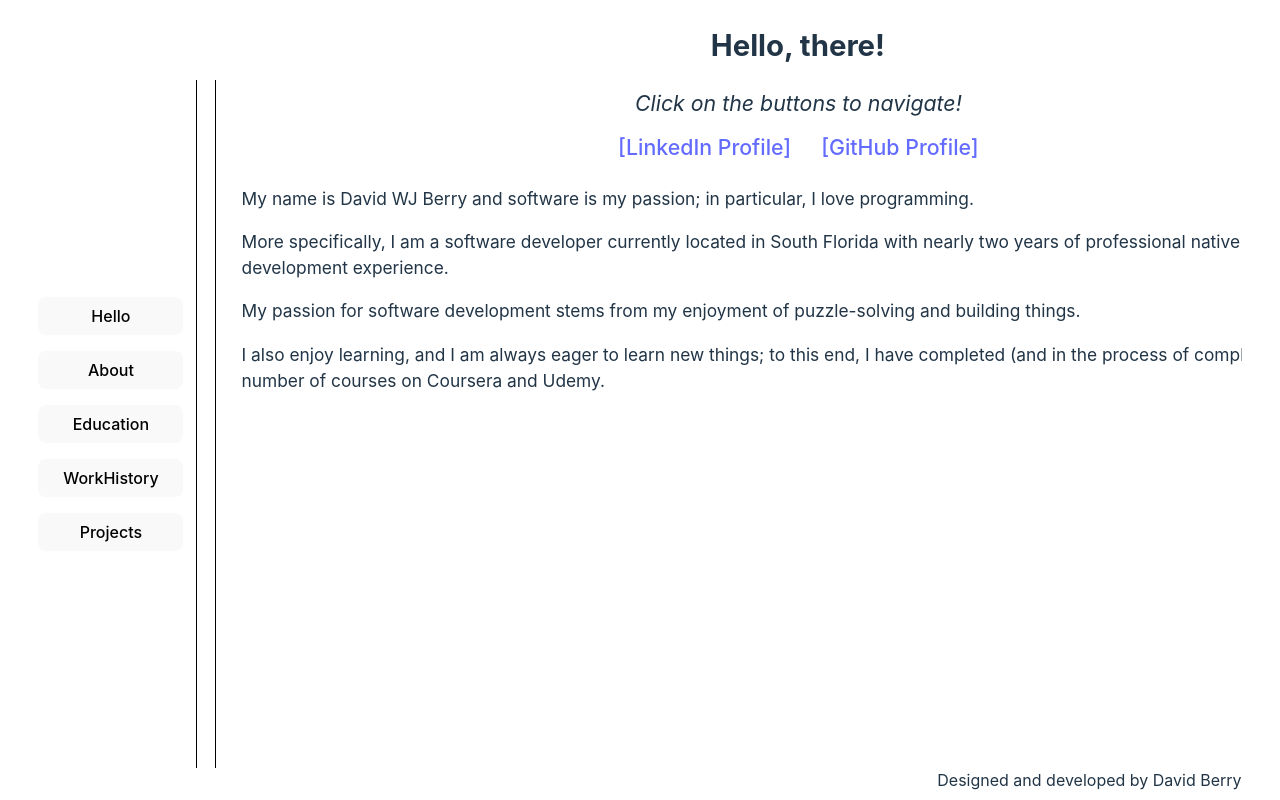
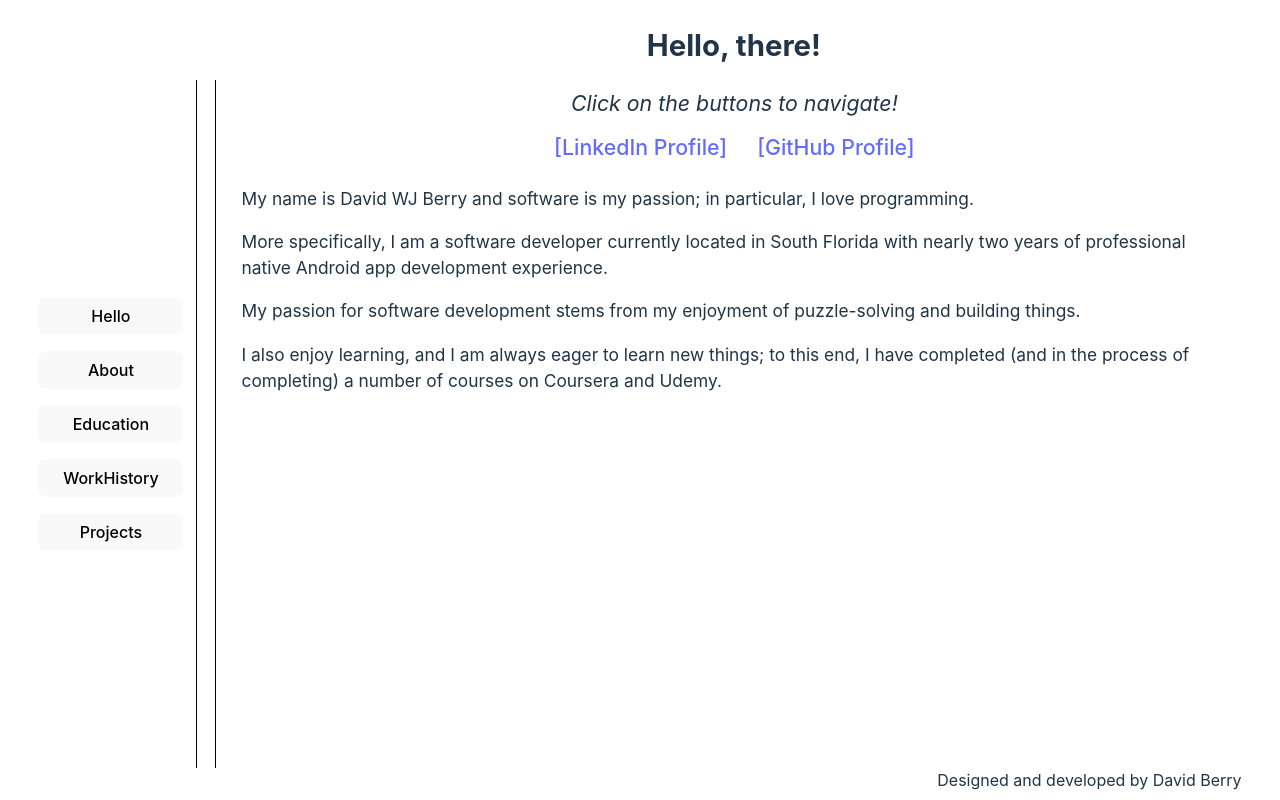
Before and after one commit to DBerry07/DBerry07.github.io, a React (Vite) app: page / in a window 1280 px wide. Built offline with nearby package versions, Linux system fonts and the light colour scheme.

Commit message:
Changed contex-box width back b/c text cutting off

```diff
--- a/src/css/Entry.css
+++ b/src/css/Entry.css
@@ -30,9 +30,10 @@
 }
 
 #content-box {
+  text-wrap: wrap;
   grid-area: main;
   height: 86vh;
-  width: 91vw;
+  width: 81vw;
   /* border: 1px solid black; */
   /* border-radius: 15px; */
   border-left: 1px solid black;
```
